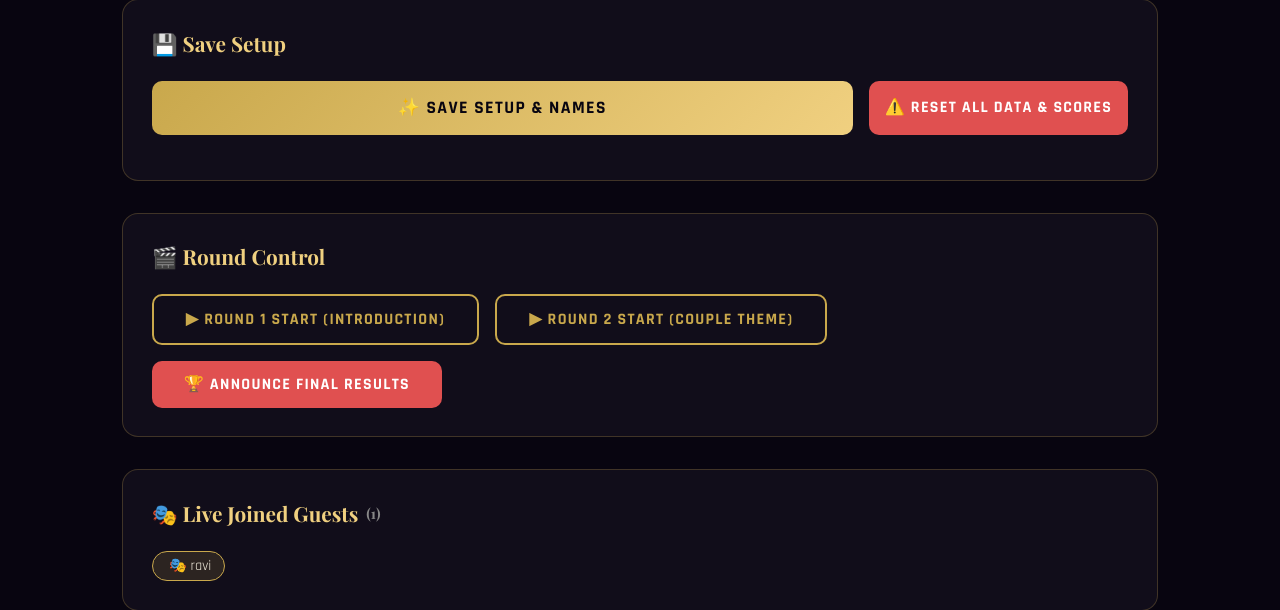
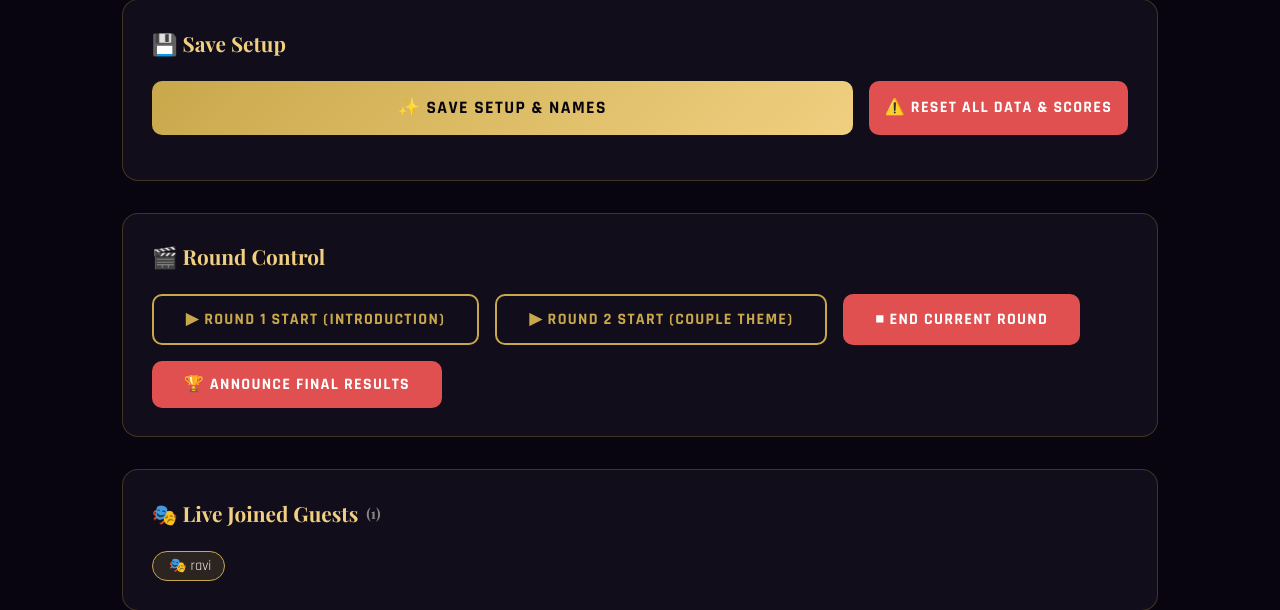
Before and after one commit to en-rmohane/Rampwalk, a Flask app: page /admin in a window 1280 px wide. Shown: the part 2010-2620 px from the top of the page. Run offline with Flask 3, Linux system fonts and the light colour scheme; the visitor is signed in with stand-in values (Sample User, id 1); some libraries are stand-ins or nearby versions.

Commit message:
Fix round activation issue, add end round button, and fix guest sync

```diff
--- a/app.py
+++ b/app.py
@@ -179,12 +179,12 @@ def start_round():
         return jsonify({"error": "Unauthorized"}), 401
     data = request.json
     round_name = data.get("round")
-    if round_name in ["round1", "round2"]:
-        state["current_round"] = round_name
+    if round_name in ["round1", "round2", None, ""]:
+        state["current_round"] = round_name if round_name else None
         save_state()
-        socketio.emit('round_started', {"round": round_name})
+        socketio.emit('round_started', {"round": state["current_round"]})
         socketio.emit('state_update', get_public_state())
-        return jsonify({"success": True, "round": round_name})
+        return jsonify({"success": True, "round": state["current_round"]})
     return jsonify({"error": "Invalid round"}), 400
 
 @app.route('/api/submit_score', methods=['POST'])
--- a/templates/admin.html
+++ b/templates/admin.html
@@ -196,6 +196,7 @@ input[type=text]:focus { outline: none; border-color: var(--gold); }
     <div class="round-controls">
       <button class="btn btn-outline" onclick="startRound('round1')">▶ Round 1 Start (Introduction)</button>
       <button class="btn btn-outline" onclick="startRound('round2')">▶ Round 2 Start (Couple Theme)</button>
+      <button class="btn btn-red" onclick="startRound(null)">⏹ End Current Round</button>
       <button class="btn btn-red" onclick="finalizeWinners()">🏆 Announce Final Results</button>
     </div>
   </div>
@@ -274,6 +275,9 @@ async function loadInitialState() {
   if (s.current_round) {
     document.getElementById('currentRoundBadge').innerHTML =
       `<span class="status-badge active"><span class="dot pulse"></span> ${s.current_round === 'round1' ? 'Round 1 Active' : 'Round 2 Active'}</span>`;
+  } else {
+    document.getElementById('currentRoundBadge').innerHTML =
+      `<span class="status-badge inactive"><span class="dot"></span> No Round Active</span>`;
   }
 
   renderSetup();
@@ -384,7 +388,7 @@ function addPerson(type) {
     boys.push({ id: 'b'+Date.now(), name: '', number: nextNum });
   }
   if(type === 'girls') {
-    let nextNum = girls.length > 0 ? Math.max(...g=>g.number) + 1 : 1;
+    let nextNum = girls.length > 0 ? Math.max(...girls.map(g=>g.number)) + 1 : 1;
     girls.push({ id: 'g'+Date.now(), name: '', number: nextNum });
   }
   renderSetup();
@@ -469,9 +473,15 @@ async function startRound(round) {
   });
   const data = await res.json();
   if(data.success) {
-    showToast(`${round === 'round1' ? 'Round 1' : 'Round 2'} has started! 🎬`, 'success');
-    document.getElementById('currentRoundBadge').innerHTML =
-      `<span class="status-badge active"><span class="dot pulse"></span> ${round === 'round1' ? 'Round 1 Active' : 'Round 2 Active'}</span>`;
+    if (round) {
+      showToast(`${round === 'round1' ? 'Round 1' : 'Round 2'} has started! 🎬`, 'success');
+      document.getElementById('currentRoundBadge').innerHTML =
+        `<span class="status-badge active"><span class="dot pulse"></span> ${round === 'round1' ? 'Round 1 Active' : 'Round 2 Active'}</span>`;
+    } else {
+      showToast(`Current round has been ended. ⏹`, 'success');
+      document.getElementById('currentRoundBadge').innerHTML =
+        `<span class="status-badge inactive"><span class="dot"></span> No Round Active</span>`;
+    }
   }
 }
 
```
Also changed, not shown: templates/guest.html (+11 -2 lines).
